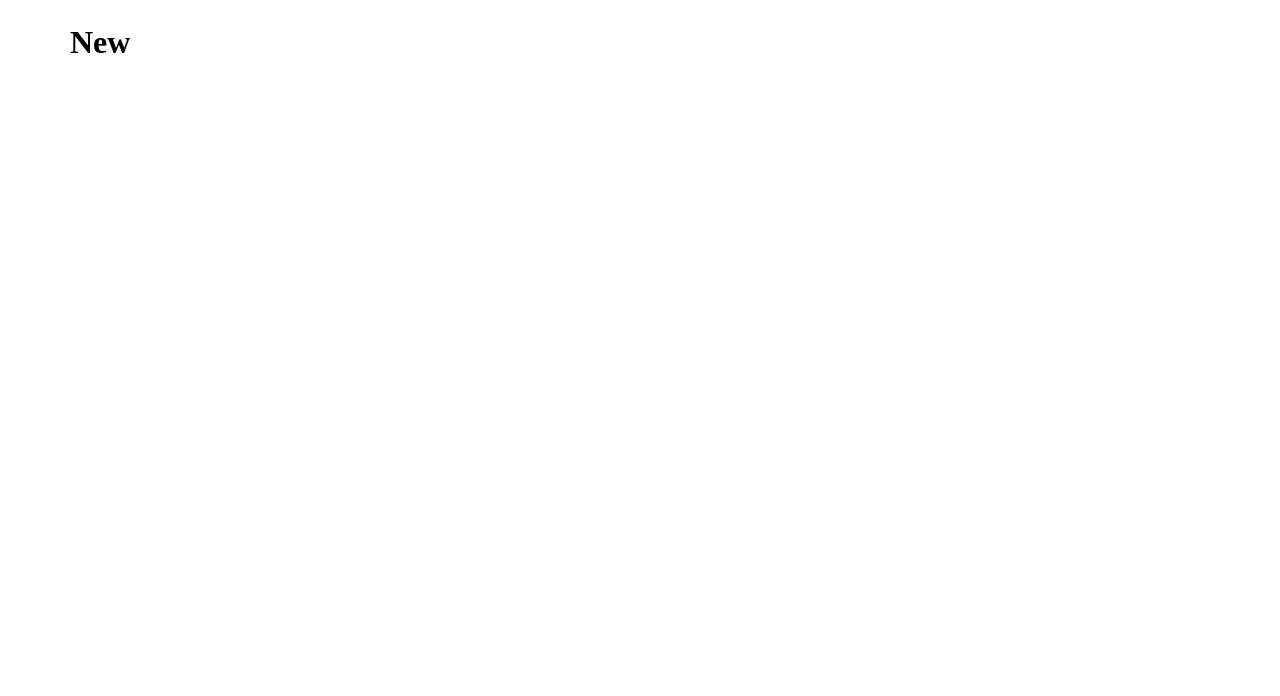
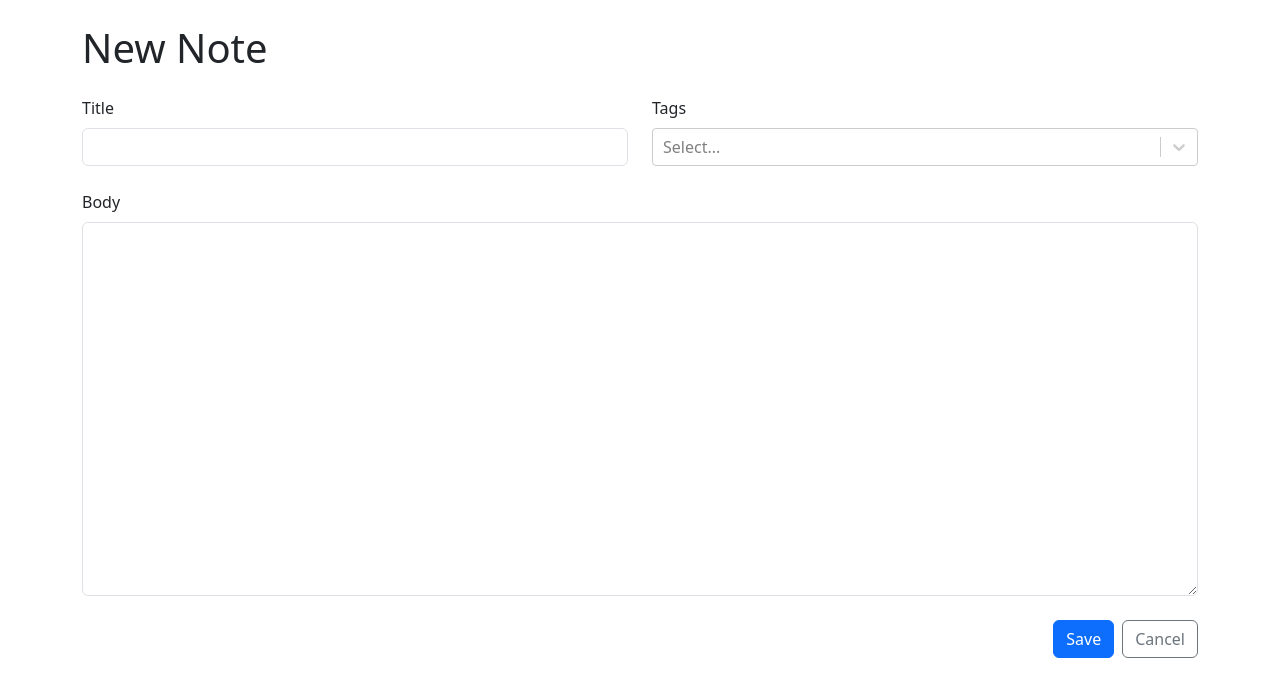
Before and after one commit to ClementMadiot/Markdown_supported_note-TypeScript, a React (Vite) app: page /new in a window 1280 px wide. Shown: the top 696 px of the page. Built offline with nearby package versions, Linux system fonts and the light colour scheme.

Commit message:
localStorage hook

```diff
--- a/package.json
+++ b/package.json
@@ -14,7 +14,8 @@
     "react": "^18.3.1",
     "react-bootstrap": "^2.10.5",
     "react-dom": "^18.3.1",
-    "react-router-dom": "^6.27.0"
+    "react-router-dom": "^6.27.0",
+    "react-select": "^5.8.1"
   },
   "devDependencies": {
     "@eslint/js": "^9.11.1",
--- a/src/App.tsx
+++ b/src/App.tsx
@@ -1,14 +1,45 @@
-import "bootstrap/dist/css/bootstrap-grid.min.css";
+import "bootstrap/dist/css/bootstrap.min.css";
 import { Container } from "react-bootstrap";
 import { Navigate, Route, Routes } from "react-router-dom";
+import { NewNote } from "./NewNote";
+import { useLocalStorage } from "./useLocalStrorage";
+
+export type Note = {
+  id: string
+} & NoteData
+
+// update the note and tag -> Raw..
+export type RawNote = {
+  id: string
+}
+
+export type RawNoteData = {
+  title: string
+  markdown: string
+  tagId: string[]
+}
+
+export type NoteData = {
+  title: string
+  markdown: string
+  tag: Tag[]
+}
+
+export type Tag = {
+  id: string
+  label: string
+}
+
 
 function App() {
+  const [note, setNote] = useLocalStorage<RawNote[]>("NOTES", [])
+  const [tags, setTags] = useLocalStorage<Tag[]>("TAGS", [])
   return (
     <Container className="my-4">
 
     <Routes>
-      <Route path="/" element={<h1>Yo</h1>}/>
-      <Route path="/new" element={<h1>New</h1>}/>
+      <Route path="/" element={<h1>Home</h1>}/>
+      <Route path="/new" element={<NewNote/>}/>
       <Route path="/:id">
         <Route index element={<h1>Show</h1>}/>
         <Route path="edit" element={<h1>Edit</h1>}/>
--- /dev/null
+++ b/src/NewNote.tsx
@@ -0,0 +1,10 @@
+import { NoteForm } from "./NoteForm";
+
+export function NewNote() {
+  return (
+    <>
+      <h1 className="mb-4">New Note</h1>
+      <NoteForm />
+    </>
+  )
+};
--- /dev/null
+++ b/src/NoteForm.tsx
@@ -0,0 +1,67 @@
+import { Link } from "react-router-dom";
+import { FormEvent, useRef, useState } from "react";
+import { Button, Col, Form, Row, Stack } from "react-bootstrap";
+import CreatableReactSelect from "react-select/creatable";
+// import types
+import { Tag, NoteData } from "./App";
+
+type NoteFormProps = {
+  onSubmit: (data: NoteData) => void
+}
+export function NoteForm({ onSubmit }: NoteFormProps) {
+  const titleRef = useRef<HTMLInputElement>(null)
+  const markdownRef = useRef<HTMLTextAreaElement>(null)
+  const [selectTags, setSelectedTags] = useState<Tag[]>([])
+
+  const handleSubmit = (e: FormEvent) => {
+    e.preventDefault()
+
+    onSubmit({
+      title: titleRef.current!.value,
+      markdown: markdownRef.current!.value,
+      tags: []
+    })
+  }
+  return (
+    <Form onSubmit={handleSubmit}>
+      <Stack gap={4}>
+        <Row>
+          {/* title col */}
+          <Col>
+            <Form.Group controlId="title">
+              <Form.Label>Title</Form.Label>
+              <Form.Control ref={titleRef} required />
+            </Form.Group>
+          </Col>
+          {/* tags col  */}
+          <Col>
+            <Form.Group controlId="tags">
+              <Form.Label>Tags</Form.Label>
+              <CreatableReactSelect value={selectTags.map(tag => {
+                return { label: tag.label, value: tag.id }
+              })}
+              onChange={tags => {
+                setSelectedTags(tags.map(tag => {
+                  return { label: tag.label, id: tag.value }
+                }))
+              }}
+              isMulti />
+            </Form.Group>
+          </Col>
+        </Row>
+        {/* markdown col  */}
+        <Form.Group controlId="markdown">
+          <Form.Label>Body</Form.Label>
+          <Form.Control ref={markdownRef} required as={"textarea"} rows={15} />
+        </Form.Group>
+        {/* buttons  */}
+        <Stack direction="horizontal" gap={2} className="justify-content-end">
+          <Button type="submit" variant="primary">Save</Button>
+          <Link to={".."}>
+          <Button type="button" variant="outline-secondary">Cancel</Button>
+          </Link>
+        </Stack>
+      </Stack>
+    </Form>
+  );
+}
--- /dev/null
+++ b/src/useLocalStrorage.ts
@@ -0,0 +1,25 @@
+import { useEffect, useState } from "react";
+
+// localStorage hook
+export function useLocalStorage<T>(key: string, initialValue: T | (() => T)) {
+  // check if the value exit
+const [value, setvalue] = useState<T>(() => {
+  const jsonValue = localStorage.getItem(key)
+  if(jsonValue == null){
+    if(typeof initialValue === "function") {
+      return (initialValue as () => T)()
+    } else {
+      return initialValue
+    }
+  } else {
+    return JSON.parse(jsonValue)
+  }
+})
+
+// update every time we change it
+useEffect(() => {
+  localStorage.setItem(key, JSON.stringify(value))
+}, [value, key])
+
+return [value, setvalue] as [T, typeof setvalue]
+}
```
Also changed, not shown: 2 other files (tests, documents, lock files or other folders).
